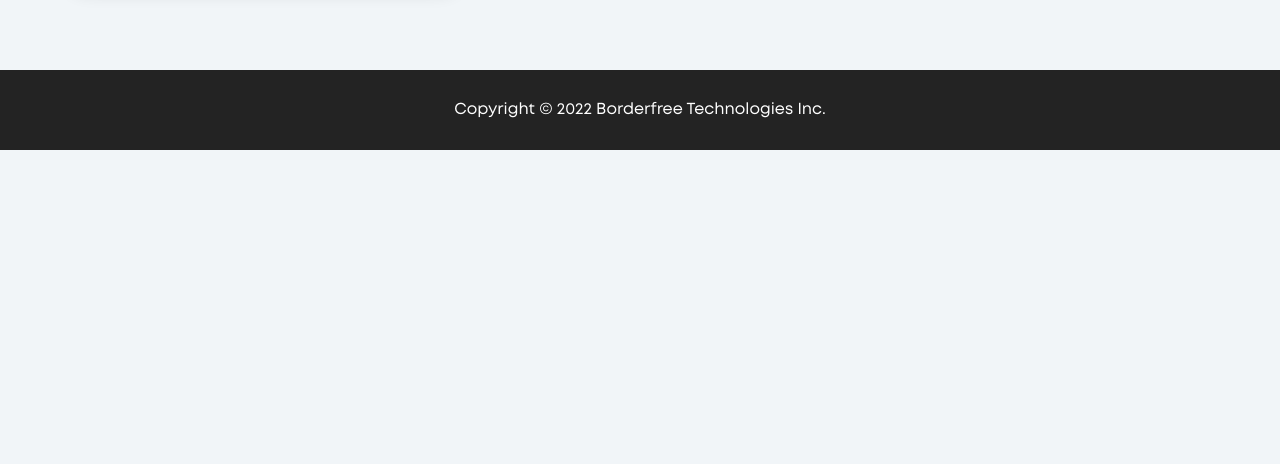
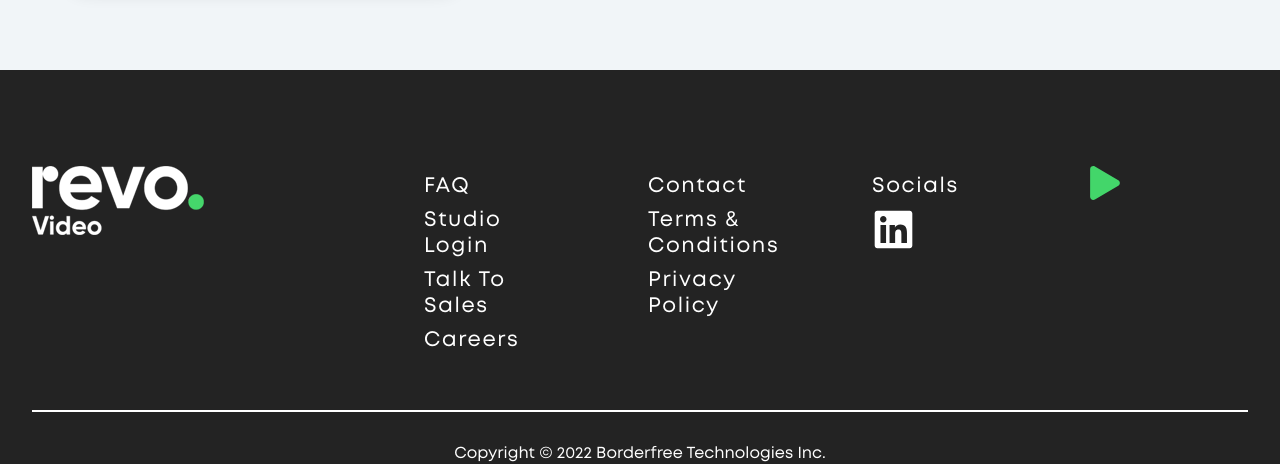
Before and after one commit to ssayanm/streamstyle, a Next.js app: page /contact in a window 1280 px wide. Shown: the part 852-1316 px from the top of the page. Before the commit the page ends 1002 px from the top, so only its background shows below. Built offline with nearby package versions, Linux system fonts and the light colour scheme; no server answers.

Commit message:
updated footer

```diff
--- a/components/Footer.js
+++ b/components/Footer.js
@@ -1,10 +1,71 @@
+import Image from "next/image";
+import Link from "next/link";
 import React from "react";
-import { FaHeart } from "react-icons/fa";
+import { FaHeart, FaLinkedin, FaPlay } from "react-icons/fa";
 import styled from "styled-components";
+import { footerLinks, footerLinksAlt, social } from "../utils/constants";
 
 const Footer = () => {
   return (
     <Wrapper>
+      <div className="foot">
+        <div>
+          {" "}
+          <Link href="/">
+            <a>
+              <Image
+                alt="Revo"
+                src="/images/Revologowhite.png"
+                width={172}
+                height={69}
+                className="logo"
+              />
+            </a>
+          </Link>
+        </div>
+        <div>
+          <ul className="nav-links">
+            {footerLinks.map((link) => {
+              const { id, url, text } = link;
+              return (
+                <li key={id}>
+                  <Link href={url}>
+                    <a>{text}</a>
+                  </Link>
+                </li>
+              );
+            })}
+          </ul>
+        </div>
+        <div>
+          <ul className="nav-links">
+            {footerLinksAlt.map((link) => {
+              const { id, url, text } = link;
+              return (
+                <li key={id}>
+                  <Link href={url}>
+                    <a>{text}</a>
+                  </Link>
+                </li>
+              );
+            })}
+          </ul>
+        </div>
+        <div>
+          <ul className="nav-links">
+            <li>
+              <a>Socials</a>
+            </li>
+            <li>
+              <FaLinkedin className="iconsocial" />
+            </li>
+          </ul>
+        </div>
+        <div>
+          <FaPlay className="icon" />
+        </div>
+      </div>
+      <hr />
       <p>
         Copyright &copy; {new Date().getFullYear()} Borderfree Technologies Inc.
       </p>
@@ -13,26 +74,67 @@ const Footer = () => {
 };
 
 const Wrapper = styled.footer`
-  height: 5rem;
+  /* height: 5rem;
   display: flex;
   flex-direction: column;
   justify-content: center;
-  align-items: center;
+  align-items: center; */
   background: var(--clr-black);
-  text-align: center;
-  span {
-    color: var(--clr-primary-5);
+
+  padding: 5rem 2rem;
+  color: var(--clr-white);
+  .foot {
+    display: grid;
   }
+  hr {
+    color: var(--clr-white);
+    border: 1px solid #fff;
+    margin: 2rem 0;
+  }
+
   p {
+    margin: 0.1rem;
     color: var(--clr-white);
-    margin: 0.1rem;
-
     font-weight: 300;
     text-transform: none;
     line-height: 1.25;
+    text-align: center;
   }
-  @media (min-width: 776px) {
-    flex-direction: row;
+
+  .icon {
+    color: var(--clr-primary-1);
+    width: 34px;
+    height: 34px;
+  }
+
+  .iconsocial {
+    width: 43px;
+    height: 43px;
+  }
+  .nav-links {
+    /* display: flex; */
+    justify-content: flex-end;
+    li {
+      margin: 0.5rem 0.5rem;
+    }
+    a {
+      color: var(--clr-white);
+      font-size: 21px;
+      line-height: 1.2;
+      text-transform: capitalize;
+      letter-spacing: var(--spacing);
+      /* padding: 1rem; */
+      &:hover {
+        border-bottom: 2px solid var(--clr-primary-1);
+      }
+    }
+  }
+  @media (min-width: 992px) {
+    .foot {
+      padding: 1rem 0;
+      grid-template-columns: 2fr 1fr 1fr 1fr 1fr;
+      gap: 4rem;
+    }
   }
 `;
 
--- a/components/Navbar.js
+++ b/components/Navbar.js
@@ -19,7 +19,7 @@ const Nav = () => {
           <Link href="/">
             <a>
               <Image
-                alt="Bennetts Car Care"
+                alt="Revo"
                 src="/images/Revologo.png"
                 width={172}
                 height={69}
--- a/utils/constants.js
+++ b/utils/constants.js
@@ -41,36 +41,62 @@ export const links = [
   },
 ];
 
-export const services = [
+export const footerLinks = [
   {
     id: 1,
-    icon: <MdLocalCarWash className="service-icon" />,
-    title: "car wash",
-    text: "A clean car is always a happy car, get your car washed today! Contact Us today via whatsapp or just fill up the contact form.",
+    text: "FAQ",
+    url: "/",
   },
   {
     id: 2,
-    icon: <MdDirectionsCar className="service-icon" />,
-    title: "rent a car",
-    text: "Price from $30 a day, $175 a week,  $300 every 2 weeks, $550 a month.",
+    text: "Studio Login",
+    url: "/",
+  },
+  {
+    id: 3,
+    text: "Talk to Sales",
+    url: "/",
+  },
+  {
+    id: 4,
+    text: "Careers",
+    url: "/",
+  },
+];
+
+export const footerLinksAlt = [
+  {
+    id: 1,
+    text: "Contact",
+    url: "/",
+  },
+  {
+    id: 2,
+    text: "Terms & Conditions",
+    url: "/",
+  },
+  {
+    id: 3,
+    text: "Privacy Policy",
+    url: "/",
   },
 ];
 
 export const social = [
   {
     id: 1,
-    icon: <FaApple className="social-icon whatsapp"></FaApple>,
+    icon: <FaApple className="social-icon "></FaApple>,
     url: "#",
   },
   {
     id: 4,
-    icon: <GrAndroid className="social-icon fb"></GrAndroid>,
+    icon: <GrAndroid className="social-icon "></GrAndroid>,
     url: "#",
   },
 
   {
     id: 5,
-    icon: <FaShopify className="social-icon insta"></FaShopify>,
+    icon: <FaShopify className="social-icon "></FaShopify>,
     url: "#",
   },
 ];
```
Also changed, not shown: public/images/Revologowhite.png (added).
